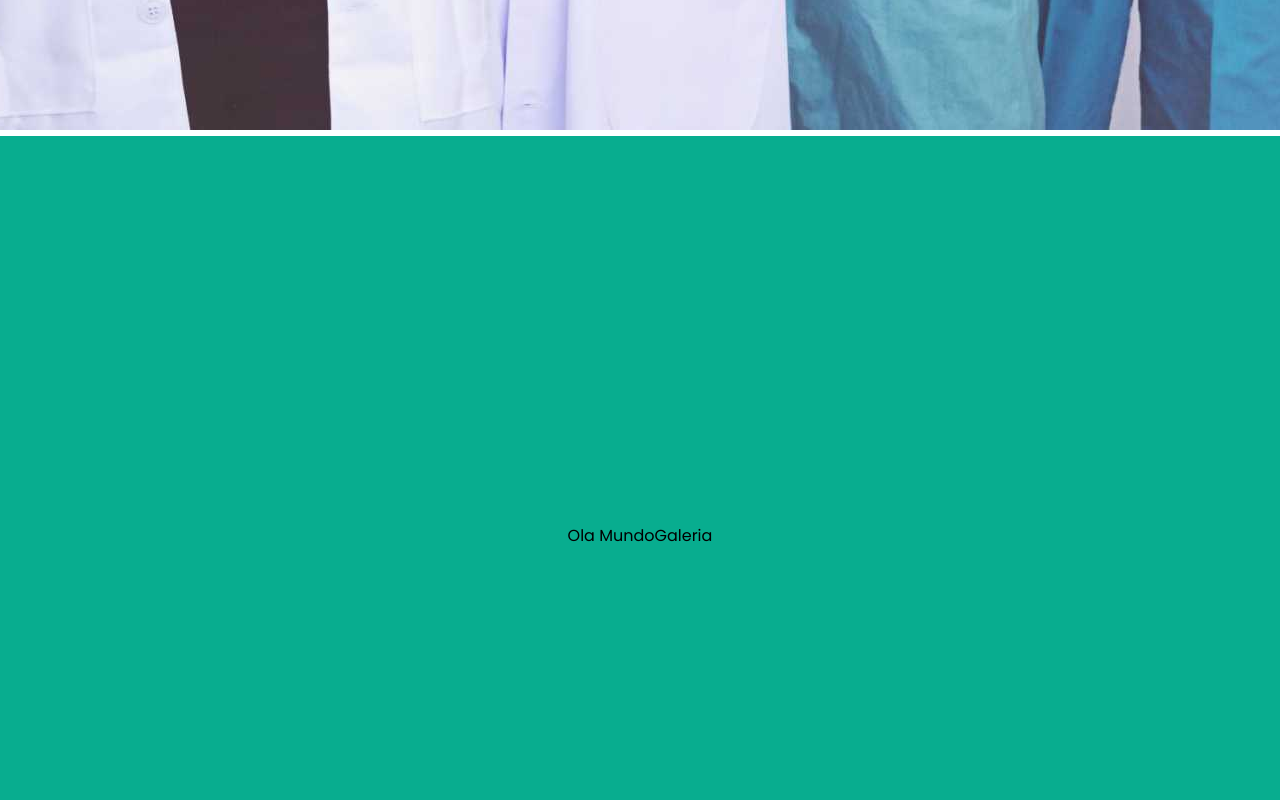
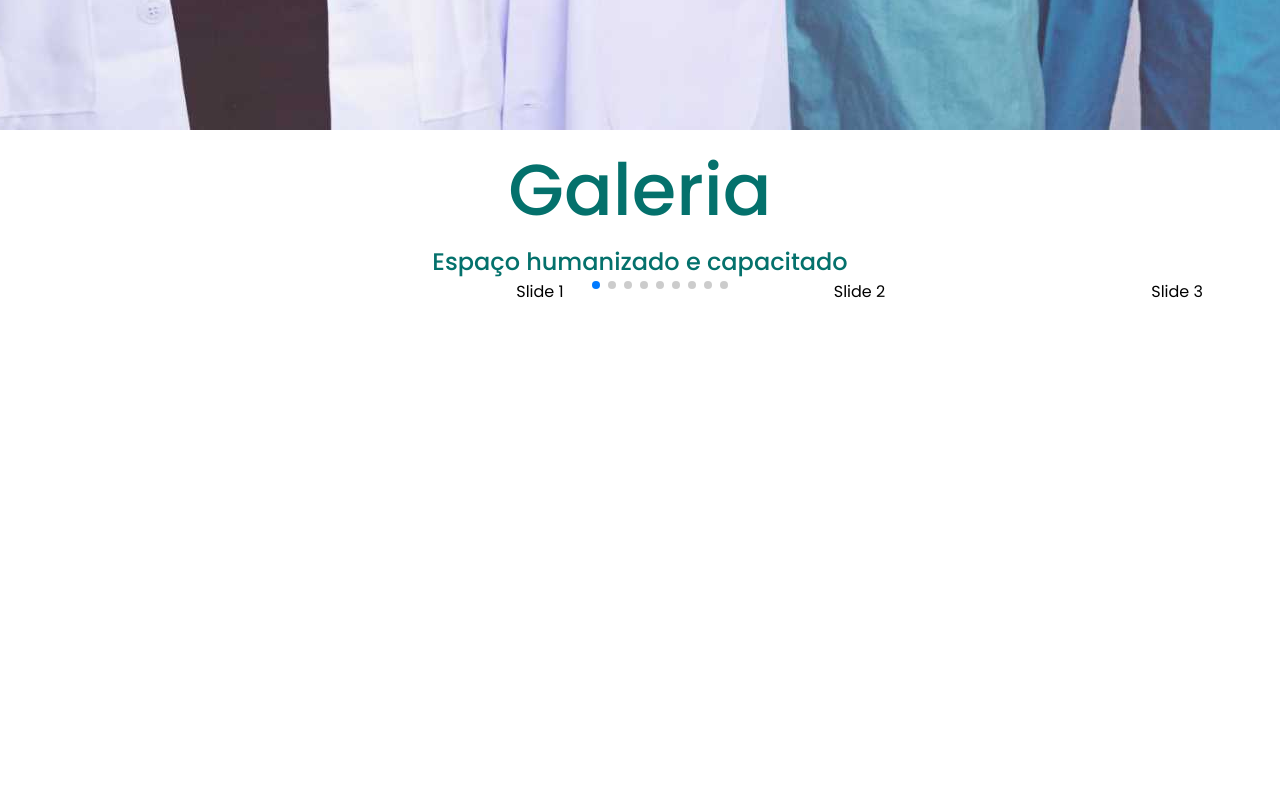
Before and after one commit to p1nheiros/projetoIpen, a React (Vite) app in the folder ipen/: page / in a window 1280 px wide. Shown: the part 760-1560 px from the top of the page. Built offline with nearby package versions, Linux system fonts and the light colour scheme.

Commit message:
subindo apenas para dar pull ignorar

```diff
--- a/ipen/package.json
+++ b/ipen/package.json
@@ -12,7 +12,8 @@
   "dependencies": {
     "react": "^18.2.0",
     "react-dom": "^18.2.0",
-    "react-icons": "^4.9.0"
+    "react-icons": "^4.9.0",
+    "swiper": "^9.3.2"
   },
   "devDependencies": {
     "@types/react": "^18.0.37",
--- a/ipen/src/components/Galeria/Galeria.jsx
+++ b/ipen/src/components/Galeria/Galeria.jsx
@@ -1,15 +1,18 @@
-import React from 'react'
-import Título from './Título'
+import React from "react";
+import Título from "./Título";
+import MySwiperSlide from "./Swiper";
 
 const Galeria = () => {
   return (
     <>
-    <div className='min-h-screen flex justify-center items-center bg-lightGreen'>
+      <div className="min-h-screen flex-col justify-center items-start">
         <Título />
-        Galeria
-    </div>
+        <div className="ml-[40px]">
+        <MySwiperSlide />
+        </div>
+      </div>
     </>
-  )
-}
+  );
+};
 
-export default Galeria
+export default Galeria;
--- /dev/null
+++ b/ipen/src/components/Galeria/Swiper.jsx
@@ -0,0 +1,40 @@
+import React, { useRef, useState } from "react";
+// Import Swiper React components
+import { Swiper, SwiperSlide } from "swiper/react";
+// Import Swiper styles
+import "swiper/css";
+import "swiper/css/pagination";
+
+// import required modules
+import { Pagination } from "swiper";
+
+
+const MySwiperSlide = () => {
+  return (
+    <div className="relative">
+    <Swiper
+      slidesPerView={4}
+      centeredSlides={true}
+      spaceBetween={30}
+      grabCursor={true}
+      pagination={{
+        clickable: true,
+      }}
+      modules={[Pagination]}
+      className="mySwiper"
+    >
+      <SwiperSlide>Slide 1</SwiperSlide>
+      <SwiperSlide>Slide 2</SwiperSlide>
+      <SwiperSlide>Slide 3</SwiperSlide>
+      <SwiperSlide>Slide 4</SwiperSlide>
+      <SwiperSlide>Slide 5</SwiperSlide>
+      <SwiperSlide>Slide 6</SwiperSlide>
+      <SwiperSlide>Slide 7</SwiperSlide>
+      <SwiperSlide>Slide 8</SwiperSlide>
+      <SwiperSlide>Slide 9</SwiperSlide>
+    </Swiper>
+    </div>
+  );
+};
+
+export default MySwiperSlide
--- a/ipen/src/components/Galeria/Título.jsx
+++ b/ipen/src/components/Galeria/Título.jsx
@@ -2,7 +2,12 @@ import React from "react";
 
 const Título = () => {
   return (
-  <div>Ola Mundo</div>
+    <>
+      <div className="items-start flex-col text-center text-darkGreen">
+        <h1 className="font-medium text-[72px]">Galeria</h1>
+        <p className="font-medium text-[24px]">Espaço humanizado e capacitado</p>
+      </div>
+    </>
   );
 };
 
--- /dev/null
+++ b/ipen/src/components/Galeria/styles.css
@@ -0,0 +1,40 @@
+#app {
+    height: 100%;
+  }
+  html,
+  body {
+    position: relative;
+    height: 100%;
+  }
+
+  body {
+    background: #eee;
+    font-family: Helvetica Neue, Helvetica, Arial, sans-serif;
+    font-size: 14px;
+    color: #000;
+    margin: 0;
+    padding: 0;
+  }
+
+  .swiper {
+    width: 100%;
+    height: 100%;
+  }
+
+  .swiper-slide {
+    text-align: center;
+    font-size: 18px;
+    background: #fff;
+
+    /* Center slide text vertically */
+    display: flex;
+    justify-content: center;
+    align-items: center;
+  }
+
+  .swiper-slide img {
+    display: block;
+    width: 100%;
+    height: 100%;
+    object-fit: cover;
+  }
```
Also changed, not shown: 1 other file (tests, documents, lock files or other folders).
